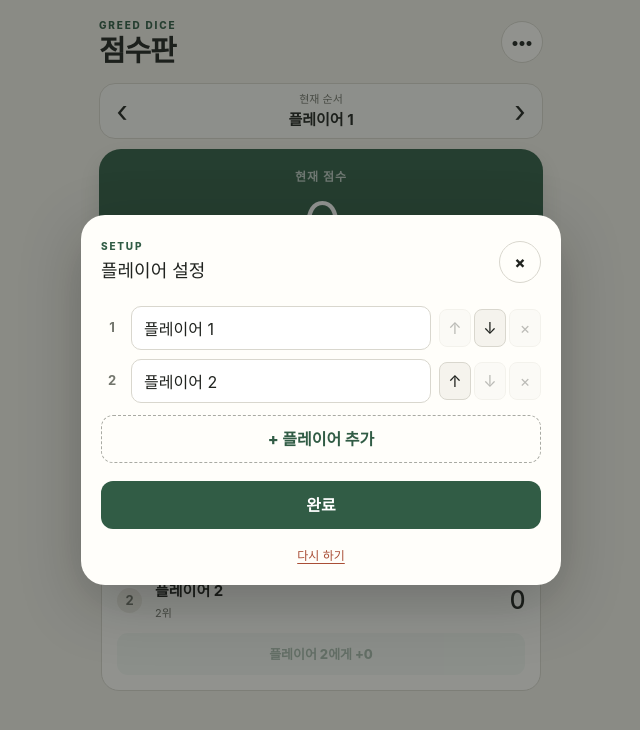
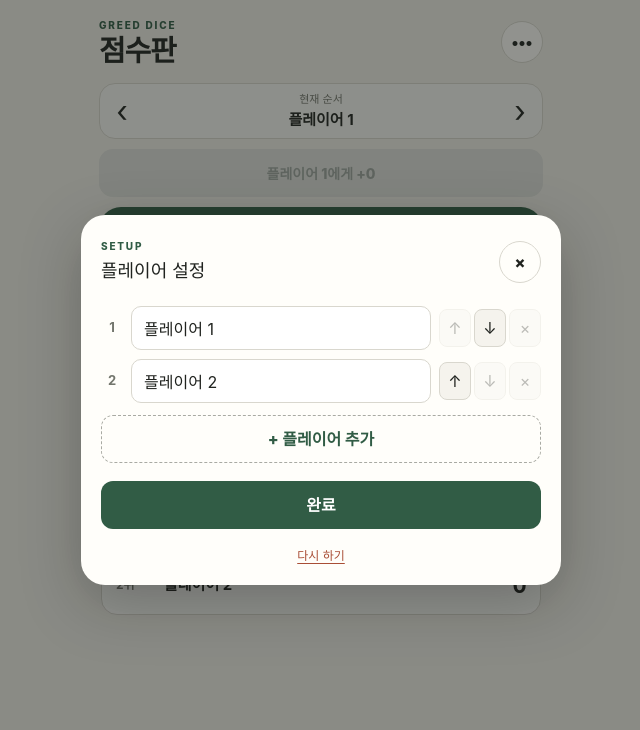
Before and after one commit to 97Wobbler/greed-dice, a React (Vite) app: page / in a window 1280 px wide. Shown: the top 730 px of the page, without its empty margins (319-959 px from the left). Built offline with nearby package versions, Linux system fonts and the light colour scheme.

Commit message:
Simplify player scoring controls

```diff
--- a/app/globals.css
+++ b/app/globals.css
@@ -33,6 +33,9 @@ h2 { margin-bottom: 0; font-size: 18px; }
 .turn-strip div { text-align: center; }
 .turn-strip span { display: block; color: var(--muted); font-size: 11px; }
 .turn-strip strong { font-size: 15px; }
+.award-current-button { flex: 0 0 auto; width: 100%; min-height: 48px; margin-bottom: 10px; border: 0; border-radius: 14px; color: white; background: #243f31; font-size: 14px; font-weight: 800; }
+.award-current-button:active { transform: translateY(1px); }
+.award-current-button:disabled { color: #9fa6a0; background: #e0e1dc; }
 
 .current-card { flex: 0 0 auto; padding: 19px 18px 13px; border-radius: 22px; color: #f9f8f2; background: var(--green); box-shadow: 0 10px 24px rgba(28, 52, 39, .13); text-align: center; }
 .section-label { display: block; color: rgba(255,255,255,.68); font-size: 12px; font-weight: 700; letter-spacing: .08em; }
@@ -49,16 +52,12 @@ h2 { margin-bottom: 0; font-size: 18px; }
 .section-heading { padding: 0 2px 12px; }
 .section-heading span { color: var(--muted); font-size: 12px; }
 .player-list { display: grid; min-height: 0; padding: 0 2px 12px; gap: 9px; overflow-y: auto; overscroll-behavior: contain; scrollbar-width: thin; scrollbar-color: #c5c5bd transparent; }
-.player-card { overflow: hidden; padding: 15px; border: 1px solid var(--line); border-radius: 18px; background: var(--card); transition: border-color .15s, box-shadow .15s; }
+.player-card { overflow: hidden; padding: 0; border: 1px solid var(--line); border-radius: 16px; background: var(--card); transition: border-color .15s, background .15s; }
 .player-card.active { border-color: var(--green); background: #fbfdf9; }
-.player-main { display: grid; width: 100%; padding: 0; border: 0; grid-template-columns: 30px 1fr auto; gap: 8px; align-items: center; background: transparent; text-align: left; }
-.order { display: grid; width: 25px; height: 25px; place-items: center; border-radius: 50%; color: var(--muted); background: #efede5; font-size: 13px; font-weight: 650; }
-.player-info strong, .player-info span { display: block; }
-.player-info strong { font-size: 15px; }
-.player-info span { margin-top: 2px; color: var(--muted); font-size: 11px; }
-.player-score { font-size: 25px; font-weight: 500; letter-spacing: -.03em; font-variant-numeric: tabular-nums; }
-.award-button { width: 100%; min-height: 42px; margin-top: 12px; border: 0; border-radius: 11px; color: var(--green); background: var(--green-soft); font-size: 13px; font-weight: 800; }
-.award-button:disabled { opacity: .42; }
+.player-main { display: grid; width: 100%; min-height: 58px; padding: 12px 14px; border: 0; grid-template-columns: 38px minmax(0, 1fr) auto; gap: 10px; align-items: center; background: transparent; text-align: left; }
+.rank { color: var(--muted); font-size: 12px; font-weight: 700; }
+.player-name { overflow: hidden; font-size: 15px; text-overflow: ellipsis; white-space: nowrap; }
+.player-score { font-size: 22px; font-weight: 650; letter-spacing: -.03em; font-variant-numeric: tabular-nums; }
 
 .toast { position: fixed; z-index: 10; right: 16px; bottom: max(18px, env(safe-area-inset-bottom)); left: 16px; display: flex; align-items: center; justify-content: space-between; max-width: 448px; margin: auto; padding: 14px 16px; border-radius: 14px; color: white; background: #222722; box-shadow: 0 12px 32px rgba(0,0,0,.2); font-size: 13px; }
 .toast button { border: 0; color: #bce3c9; background: transparent; font-weight: 800; }
@@ -93,13 +92,13 @@ h2 { margin-bottom: 0; font-size: 18px; }
   h1 { font-size: 25px; }
   .turn-strip { margin-top: 10px; }
   .turn-strip button { height: 46px; }
+  .award-current-button { min-height: 43px; }
   .current-card { padding-top: 13px; }
   .score-display { margin-bottom: 9px; font-size: 44px; }
   .adjust-grid button { min-height: 40px; }
   .players-section { margin-top: 13px; }
   .section-heading { padding-bottom: 8px; }
-  .player-card { padding: 12px; }
-  .award-button { min-height: 38px; margin-top: 9px; }
+  .player-main { min-height: 52px; padding-block: 9px; }
 }
 
 @media (prefers-reduced-motion: reduce) { * { scroll-behavior: auto !important; transition: none !important; } }
--- a/app/page.tsx
+++ b/app/page.tsx
@@ -72,16 +72,16 @@ export default function Home() {
     setGame({ ...game, activePlayerId: players[normalized].id });
   }
 
-  function award(player: Player) {
-    if (game.currentScore === 0) return;
+  function awardActive() {
+    if (game.currentScore === 0 || !activePlayer) return;
     commit(
       {
         ...game,
         players: game.players.map((item) =>
-          item.id === player.id ? { ...item, score: item.score + game.currentScore } : item,
+          item.id === activePlayer.id ? { ...item, score: item.score + game.currentScore } : item,
         ),
       },
-      `${player.name}에게 +${formatScore(game.currentScore)}`,
+      `${activePlayer.name}에게 +${formatScore(game.currentScore)}`,
     );
   }
 
@@ -139,6 +139,10 @@ export default function Home() {
         <button onClick={() => setActive(activeIndex + 1)} aria-label="다음 플레이어">›</button>
       </section>
 
+      <button className="award-current-button" disabled={game.currentScore === 0 || !activePlayer} onClick={awardActive}>
+        {activePlayer?.name ?? "현재 플레이어"}에게 +{formatScore(game.currentScore)}
+      </button>
+
       <section className="current-card">
         <span className="section-label">현재 점수</span>
         {editingScore ? (
@@ -166,18 +170,12 @@ export default function Home() {
           <span>{game.players.length}명</span>
         </div>
         <div className="player-list">
-          {game.players.map((player, index) => (
+          {game.players.map((player) => (
             <article key={player.id} className={`player-card ${player.id === game.activePlayerId ? "active" : ""}`}>
               <button className="player-main" onClick={() => setGame({ ...game, activePlayerId: player.id })} aria-label={`${player.name}을 현재 순서로 선택`}>
-                <span className="order">{index + 1}</span>
-                <div className="player-info">
-                  <strong>{player.name}</strong>
-                  <span>{rankById.get(player.id)}위</span>
-                </div>
+                <span className="rank">{rankById.get(player.id)}위</span>
+                <strong className="player-name">{player.name}</strong>
                 <span className="player-score">{formatScore(player.score)}</span>
-              </button>
-              <button className="award-button" disabled={game.currentScore === 0} onClick={(event) => { event.stopPropagation(); award(player); }}>
-                {player.name}에게 +{formatScore(game.currentScore)}
               </button>
             </article>
           ))}
```
